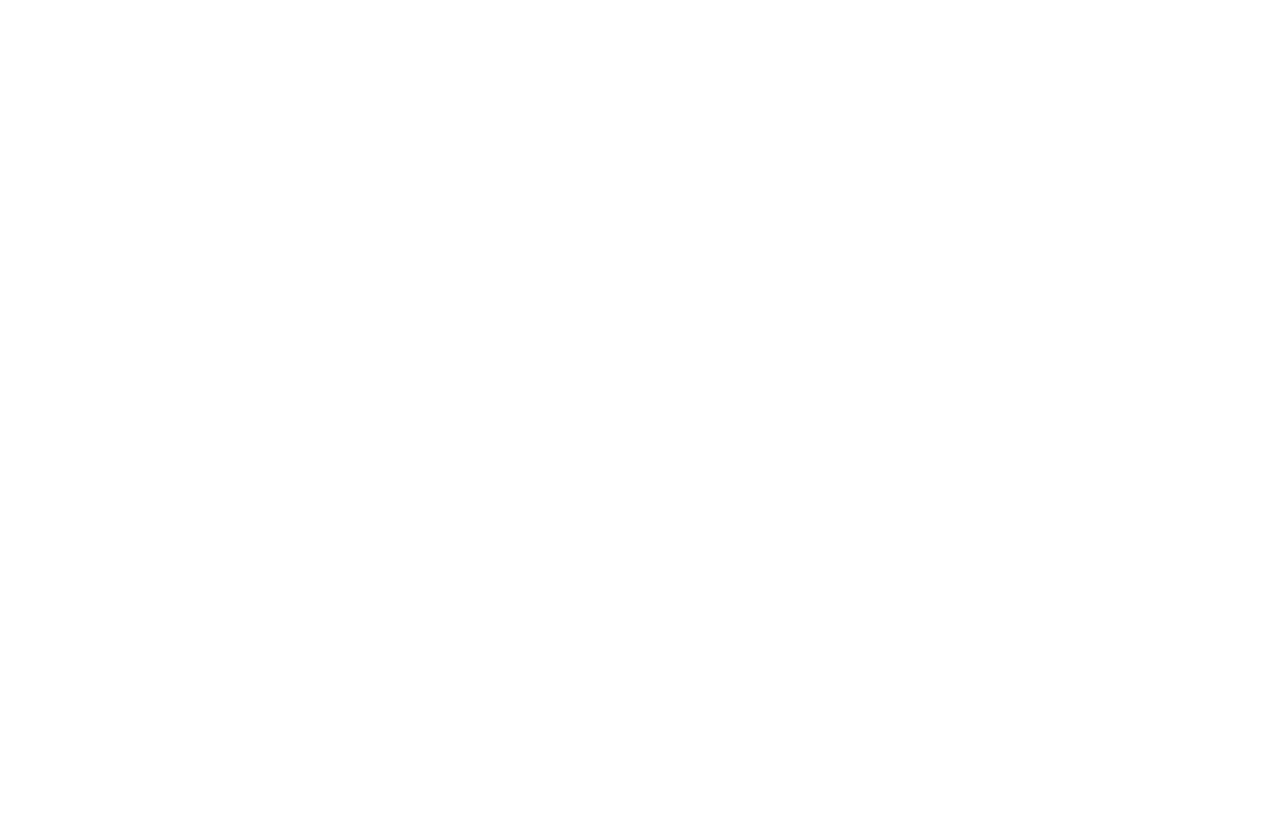
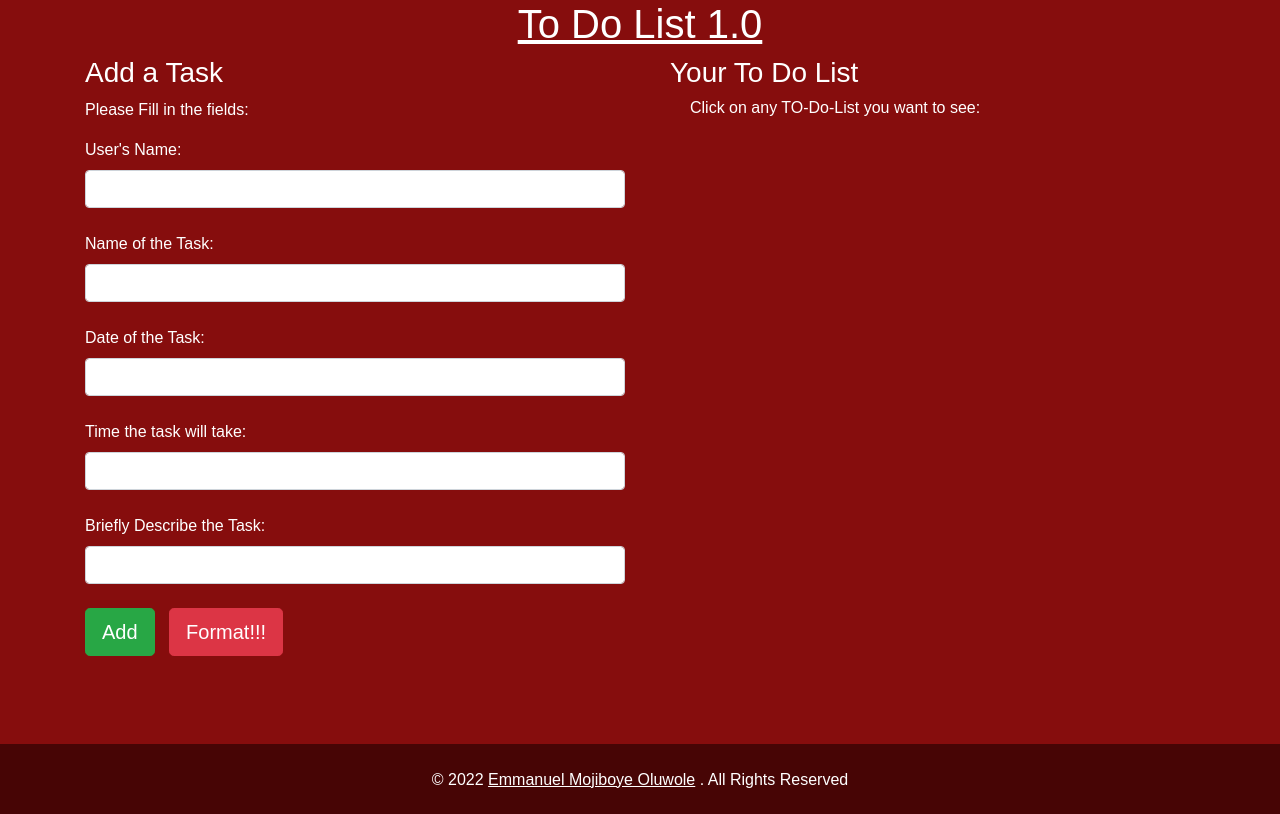
Before and after one commit to Emzzy241/ToDo-List, a plain HTML site: page index.html in a window 1280 px wide. Drawn offline with Linux system fonts and the light colour scheme.

Commit message:
done with writning the index.html page and styling it with CSS

```diff
--- a/css/styles.css
+++ b/css/styles.css
@@ -0,0 +1,54 @@
+*{
+    margin: 0;
+    padding: 0;
+    box-sizing: border-box;
+    font-family: Arial, Helvetica, sans-serif;
+}
+
+body{
+    background-color:  rgb(134, 13, 13);
+    color: white;
+}
+
+
+#all-tasks-show{
+    display: none;
+    margin-left: 50px;
+}
+
+
+
+
+.btn{
+    margin-right: 10px;
+}
+
+.tasks-place h6{
+    margin-left: 20px
+    ;
+}
+
+
+
+
+.footer-bottom {
+    background-color:  rgb(71, 5, 5);
+    text-align: center;
+    color: white;
+    height: 70px;
+}
+
+
+
+.footer-bottom a{
+    color: white;
+}
+
+.copyright-link {
+    display: inline-block;
+    text-decoration: underline;
+}
+
+.copyright-link:is(:hover, :focus) {
+    text-decoration: none;
+}
--- a/index.html
+++ b/index.html
@@ -1,5 +1,6 @@
 <!DOCTYPE html>
 <html lang="en">
+
 <head>
     <meta charset="UTF-8">
     <meta http-equiv="X-UA-Compatible" content="IE=edge">
@@ -10,10 +11,91 @@
     <script src="./js/jquery-3.6.0.js"></script>
     <script src="./js/scripts.js"></script>
 </head>
+
 <body>
 
+    <u>
+        <center>
+            <h1>To Do List 1.0</h1>
+        </center>
+    </u>
 
+    <div class="container">
+        <div class="row">
+
+            <div class="col-md-6 col-xs-6 col-sm-6 col-lg-6">
+                <h3>Add a Task</h3>
+                <p>Please Fill in the fields:</p>
+
+
+                <form id="tasks-form" class="form-group">
+                    <label for="personsName">User's Name: </label>
+                    <input type="text" id="personsName" class="form-control">
+                    <br>
+
+                    <label for="taskName">Name of the Task: </label>
+                    <input type="text" id="taskName" class="form-control">
+                    <br>
+
+                    <label for="taskDate">Date of the Task: </label>
+                    <input type="text" id="taskDate" class="form-control">
+                    <br>
+
+                    <label for="timeTaskWIllTake">Time the task will take: </label>
+                    <input type="text" id="timeTaskWIllTake" class="form-control">
+                    <br>
+
+                    <label for="briefDescriptionAboutTask">Briefly Describe the Task: </label>
+                    <input type="text" id="briefDescriptionAboutTask" class="form-control">
+                    <br>
+
+
+                    <button type="submit" class="btn btn-success btn-lg">Add</button>
+                    <a href="./index.html" class="btn btn-danger btn-lg">Format!!!</a>
+                </form>
+            <br> <br> <br>
+            </div>
+
+
+            <div class="col-md-6 col-xs-6 col-sm-6 col-lg-6">
+                <div class="tasks-place container">
+                    <h3>Your To Do List</h3>
+                    <h6>Click on any TO-Do-List you want to see:</h6>
+                </div>
+
+                <div class="all-tasks">
+
+
+                    <ul id="show-tasks">
+                    </ul>
+
+                    <div id="all-tasks-show">
+                        <h4>Viewing <span class="usersName-show"> </span></h4>
+                        <p>Task Name: <span class="nameOfTask-show"> </span></p>
+                        <p>Task Date: <span class="dateOfTask-show"> </span></p>
+                        <p>Time to complete Task: <span class="timeToCompleteTask-show"> </span></p>
+                        <p>Describing Task: <span class="describeTask-show"> </span></p>
+
+                        <button id="deleteTaskButton" class="btn btn-success"></button>
+                        <button id="editTaskButton" class="btn btn-warning"></button>
+                    </div>
+                </div>
+
+
+            </div>
+
+        </div>
+    </div>
+
+
+    <div class="footer-bottom"> <br>
+        <p class="copyright">
+            &copy; 2022 <a href="https://www.instagram.com/emmanuel.9944/" class="copyright-link">Emmanuel Mojiboye
+                Oluwole</a> . All Rights Reserved
+        </p>
+    </div>
 
 
 </body>
+
 </html>
--- a/js/scripts.js
+++ b/js/scripts.js
@@ -54,13 +54,13 @@ ToDoList.prototype.deleteTask = function (id) {
 // The first constructor is the format on how we will be adding in new tasks, a text would be written for it and it must be passed
 
 
-function Task(personsName, personsTask, dateOfTask, timeTaskWillTake, brieflyDescribeTask, motivationOnTask) {
+function Task(personsName, personsTask, dateOfTask, timeTaskWillTake, brieflyDescribeTask) {
     this.personsName = personsName;
     this.personsTask = personsTask;
     this.dateOfTask = dateOfTask;
     this.timeTaskWillTake = timeTaskWillTake;
     this.brieflyDescribeTask = brieflyDescribeTask;
-    this.motivationOnTask = motivationOnTask;
+
 }
 
 // Done with all functions for the business Logic, moving on to the userInterface logic
```
Also changed, not shown: 1 other file.
